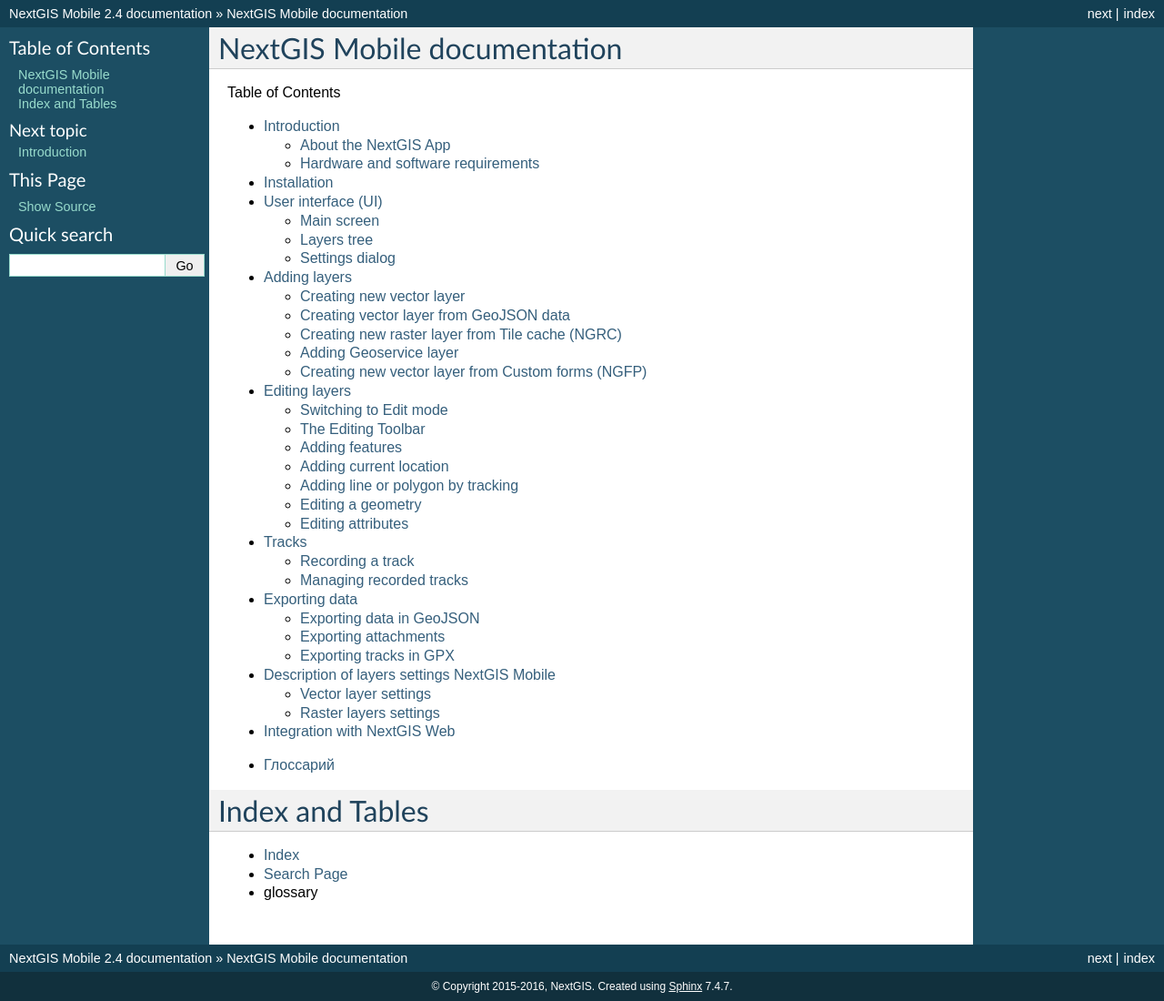
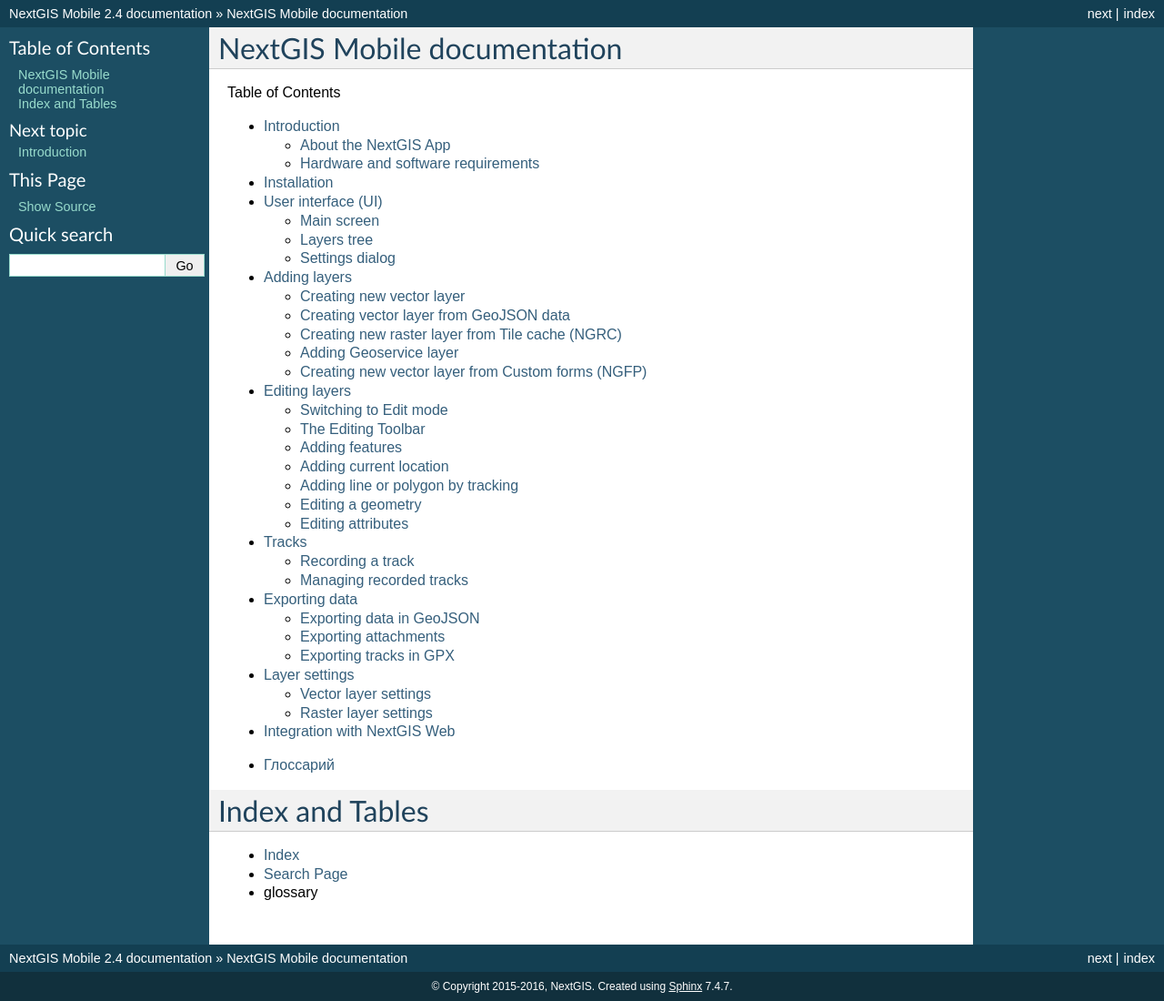
Before and after one commit to nextgis/docs_ngmobile, a Sphinx documentation site: the page built from source/index.rst, in a window 1280 px wide. Shown: the whole page at 91% size. Built offline with Sphinx 7.4.7, drawn with Linux system fonts in a browser that asks for light colours; formulas are drawn with MathJax 3; some of the changed lines change nothing that is shown.

Commit message:
Update layer_settings.rst

```diff
--- a/source/layer_settings.rst
+++ b/source/layer_settings.rst
@@ -2,13 +2,13 @@
 
 .. _ngmobile_layer_settings:
 
-Description of layers settings NextGIS Mobile
-=============================================
+Layer settings
+===============
 
 Map is a set of raster and vector layers. Order and visibility of layers are configured in layers tree. There is a sliding panel of layers tree in a user’s interface where composition of the map is displayed as a set of layers. It allows to change the order of layers and enables or disables their visibility.
 
 You can perform further operations with the layers by tapping layer context menu (item 5 in :numref:`ngmobile_layer_tree_pic`).
-It will pop up a list of menues as shown in item 6 in :numref:`ngmobile_layer_tree_pic`.
+It will pop up a list of menus as shown in item 6 in :numref:`ngmobile_layer_tree_pic`.
 
 Menu for the vector type has a following composition.
 
@@ -20,7 +20,7 @@
 6. Settings
 
 .. note::
-   Layers menu depends on its type. Raster layer has different context menues than that of a Vector layer.
+   Layers menu depends on its type. Raster layer has different context menus than that of a Vector layer.
 
 .. _ngmobile_vector_layer_settings:
 
@@ -38,11 +38,11 @@
 
    The numbers indicate: 1 - Close settings panel; 2 - Type of layer & features count; 3 - Layer settings menu; 4 - Select Render (Simple or Rule); 5 - Size of feature; 6 - Feature type; 7 - Colour palette; 8 - Stroke width; 9 - Label text.
 
-Above :numref:`ngmobile_style_vector_pic` shows a Simple Render. In this Render type all the features have same colour which can be set through "Fill color" (see item 7 in :numref:`ngmobile_style_vector_pic`). It also facilitates the border colour setting through "Stroke color" (see item 7 in :numref:`ngmobile_style_vector_pic`). The sizes of both of these can be changed by typing appropriate size in "Size" & "Width" respectivelly (see items 5 & 8 in :numref:`ngmobile_style_vector_pic`).
+Above :numref:`ngmobile_style_vector_pic` shows a Simple Render. In this Render type all the features have same colour which can be set through "Fill color" (see item 7 in :numref:`ngmobile_style_vector_pic`). It also facilitates the stroke colour setting through "Stroke color" (see item 7 in :numref:`ngmobile_style_vector_pic`). The sizes of both of these can be changed by typing appropriate size in "Size" & "Width" respectivelly (see items 5 & 8 in :numref:`ngmobile_style_vector_pic`).
 
 You can even select shape of the object by selecting "Type" (see item 6 in :numref:`ngmobile_style_vector_pic`). You can select from 1. Circle 2. Diamond 3. Cross 4. Triangle 5. Box
 
-You can also show or hide one more important style feature, Lable text. You can make it appear by selecting "Text" and e;ect the field to appear as shown in item 9 in :numref:`ngmobile_style_vector_pic`.
+You can also show or hide one more important style feature, Lable text. You can make it appear by selecting "Text" and select the field to appear as shown in item 9 in :numref:`ngmobile_style_vector_pic`.
 
 For advanced styling of vector layer select "Rule" in the Render. It will open another list of menus as shown in  :numref:`ngmobile_style_vector_rulebased_pic` below.
 
@@ -75,7 +75,7 @@
 
    Select field for Label.
 
-The "GENERAL" menu shows information about layer as its path, name & allowed zoom levels to show. It is possible to show the layer within certain zoom levels only. For rest all other it will be invisible from the map screen. See :numref:`ngmobile_style_vector_general_pic` below.
+The "GENERAL" menu shows information about layer as its path, name & allowed zoom levels to show. It is possible to show the layer within certain zoom levels only. For rest all other zoom levels it will be invisible on the map screen. See :numref:`ngmobile_style_vector_general_pic` below.
 
 .. figure:: _static/style_vector_general.png
    :name: ngmobile_style_vector_general_pic
@@ -88,7 +88,7 @@
 
 .. _ngmobile_raster_layer_settings:
 
-Raster layers settings
+Raster layer settings
 ----------------------
 
 Context menu of raster layer has the following composition (see :numref:`ngmobile_raster_layer_menu_pic`):
@@ -120,10 +120,10 @@
 3. Brightness. Brightness of layer can be changed to make image darker or lighter.
 4. Greyscale (the color image mode value of grayscale brightness values expressed in percent. 0% is a white color (the absence of black pigment on a white background), 100% is a black color).
 
-The "GENERAL" menu shows information about layer as its path, name & allowed zoom levels to show. It is possible to show the layer within certain zoom levels only. For rest all other it will be invisible from the map screen. See :numref:`ngmobile_style_vector_general_pic` below.
+The "GENERAL" menu shows information about layer as its path, name & allowed zoom levels to show. It is possible to show the layer within certain zoom levels only. For rest all other zoom levels it will be invisible on the map screen. See :numref:`ngmobile_style_raster_general_pic` below.
 
-.. figure:: _static/style_vector_general.png
-   :name: ngmobile_style_vector_general_pic
+.. figure:: _static/style_raster_general.png
+   :name: ngmobile_style_raster_general_pic
    :align: center
    :height: 10cm
 
```
